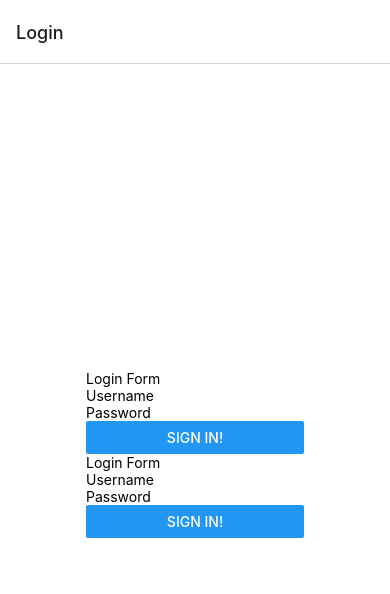
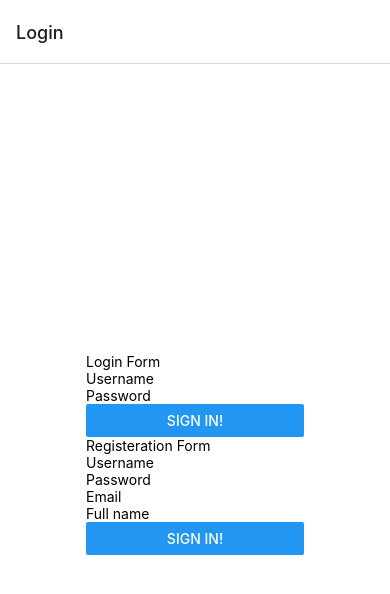
Before and after one commit to mohammra/wbma23-myapp, a React Native app: screen /Login in a window 390 px wide. Shown: the top 594 px of the page. Built offline with nearby package versions, Linux system fonts and the light colour scheme.

Commit message:
componets is updated

```diff
--- a/components/RegisterForm.js
+++ b/components/RegisterForm.js
@@ -1,39 +1,34 @@
-import React, {useContext} from 'react';
-import {MainContext} from '../contexts/MainContext';
-import AsyncStorage from '@react-native-async-storage/async-storage';
-import {useAuthentication} from '../hooks/ApiHooks';
+import React from 'react';
+import {useUser} from '../hooks/ApiHooks';
 import {Button, Text, TextInput, View} from 'react-native';
 import {Controller, useForm} from 'react-hook-form';
 
-const LoginForm = () => {
-  const {setIsLoggedIn, setUser} = useContext(MainContext);
-  const {postLogin} = useAuthentication();
+const RegisterForm = () => {
+  // const {setIsLoggedIn} = useContext(MainContext);
+  // const {postLogin} = useAuthentication();
+  const {postUser} = useUser();
   const {
     control,
     handleSubmit,
     formState: {errors},
   } = useForm({
-    defaultValues: {username: '', password: ''},
+    defaultValues: {username: '', password: '', email: '', full_name: ''},
   });
 
-  const logIn = async (loginData) => {
-    console.log('Login button pressed', loginData);
-    // const data = {username: 'ilkkamtk', password: 'q1w2e3r4'};
+  const register = async (registerData) => {
+    console.log('Registering: ', registerData);
     try {
-      const loginResult = await postLogin(loginData);
-      console.log('logIn', loginResult);
-      await AsyncStorage.setItem('userToken', loginResult.token);
-      setUser(loginResult.user);
-      setIsLoggedIn(true);
+      const registerResult = await postUser(registerData);
+      console.log('registeration result', registerResult);
     } catch (error) {
-      console.error('logIn', error);
-      // TODO: notify user about failed login attempt
+      console.error('register', error);
+      // TODO: notify user about failed registeration attempt
     }
   };
 
   return (
     <View>
-      <Text>Login Form</Text>
+      <Text>Registeration Form</Text>
       <Controller
         control={control}
         rules={{required: true, minLength: 3}}
@@ -66,9 +61,40 @@ const LoginForm = () => {
         name="password"
       />
       {errors.password && <Text>Password (min. 5 chars) is required .</Text>}
-      <Button title="Sign in!" onPress={handleSubmit(logIn)} />
+      <Controller
+        control={control}
+        rules={{required: true}}
+        render={({field: {onChange, onBlur, value}}) => (
+          <TextInput
+            placeholder="Email"
+            onBlur={onBlur}
+            onChangeText={onChange}
+            value={value}
+          />
+        )}
+        name="email"
+      />
+      {errors.email?.type === 'required' && <Text>is required</Text>}
+      <Controller
+        control={control}
+        rules={{minLength: 3}}
+        render={({field: {onChange, onBlur, value}}) => (
+          <TextInput
+            placeholder="Full name"
+            onBlur={onBlur}
+            onChangeText={onChange}
+            value={value}
+          />
+        )}
+        name="full_name"
+      />
+      {errors.full_name?.type === 'minLength' && (
+        <Text>min length is 3 characters</Text>
+      )}
+
+      <Button title="Sign in!" onPress={handleSubmit(register)} />
     </View>
   );
 };
 
-export default LoginForm;
+export default RegisterForm;
--- a/package.json
+++ b/package.json
@@ -14,13 +14,15 @@
     "@react-navigation/bottom-tabs": "^6.5.3",
     "@react-navigation/native": "^6.1.2",
     "@react-navigation/native-stack": "^6.9.8",
+    "@rneui/base": "^4.0.0-rc.7",
+    "@rneui/themed": "^4.0.0-rc.7",
     "eslint-plugin-react-native": "^4.0.0",
     "expo": "~47.0.12",
     "expo-status-bar": "~1.4.2",
     "react": "18.1.0",
     "react-hook-form": "^7.42.1",
     "react-native": "0.70.5",
-    "react-native-safe-area-context": "4.4.1",
+    "react-native-safe-area-context": "^4.4.1",
     "react-native-screens": "~3.18.0"
   },
   "devDependencies": {
```
Also changed, not shown: 1 other file (tests, documents, lock files or other folders).
